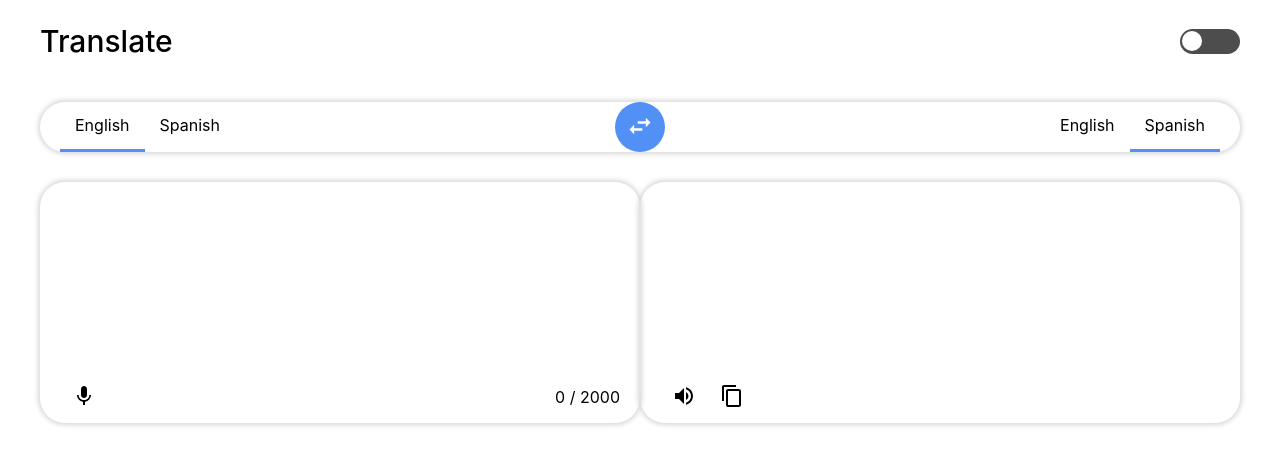
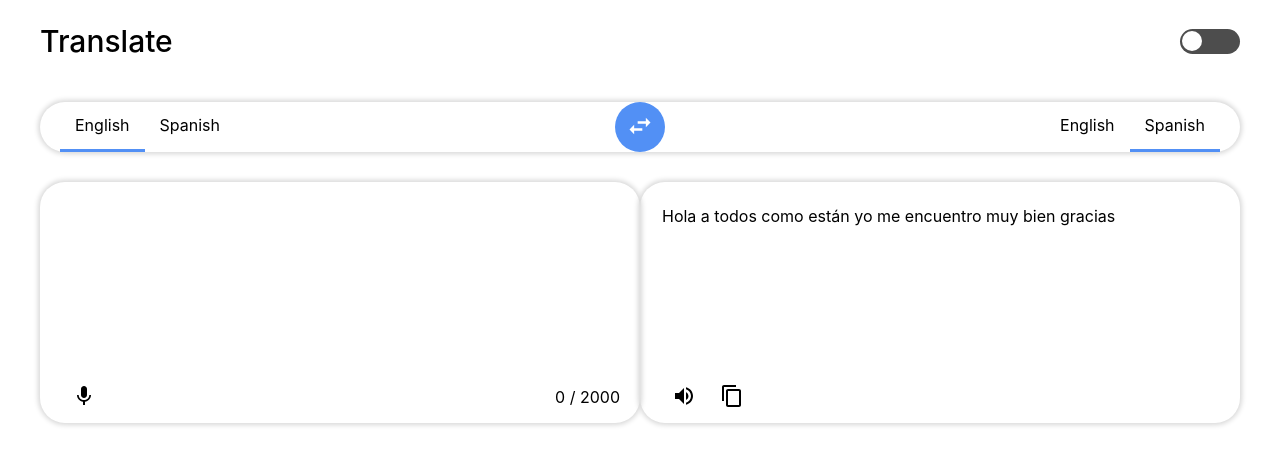
Before and after one commit to armandveloper/translator-app, a React (Create React App) app: page / in a window 1280 px wide. Shown: the top 464 px of the page. Built offline with nearby package versions, Linux system fonts and the light colour scheme.

Commit message:
Copy to clipboard functionality

```diff
--- a/src/components/ResultBox.tsx
+++ b/src/components/ResultBox.tsx
@@ -1,17 +1,25 @@
 import { MdContentCopy, MdVolumeUp } from 'react-icons/md';
 import { TranslateBoxProps } from '../constants/languages';
+import * as clipboard from '../helpers/clipboard';
 import TextBox, { Actions, TextArea } from './TextBox';
 import BtnIcon from './BtnIcon';
+import { useRef } from 'react';
 
 function ResultBox({ language }: TranslateBoxProps) {
+	const text: string =
+		'Hola a todos como están yo me encuentro muy bien gracias';
+
+	const textAreaRef = useRef<HTMLTextAreaElement>(null!);
+
 	return (
 		<TextBox>
-			<TextArea />
+			<TextArea ref={textAreaRef} defaultValue={text} readOnly={true} />
 			<Actions>
 				<BtnIcon aria-label="Listen" data-title="Listen">
 					<MdVolumeUp size="24" color="currentColor" />
 				</BtnIcon>
 				<BtnIcon
+					onClick={() => clipboard.copy(text, textAreaRef.current)}
 					aria-label="Copy translation"
 					data-title="Copy translation"
 				>
--- /dev/null
+++ b/src/helpers/clipboard.ts
@@ -0,0 +1,14 @@
+export const copy = (
+	text: string,
+	element: HTMLInputElement | HTMLTextAreaElement
+): Promise<void> => {
+	if (window.navigator.clipboard !== undefined) {
+		return window.navigator.clipboard.writeText(text);
+	}
+	return new Promise((res) => {
+		element.select();
+		window.document.execCommand('copy');
+		window.getSelection()?.removeAllRanges();
+		res();
+	});
+};
--- a/src/helpers/speech.ts
+++ /dev/null
@@ -1 +0,0 @@
-export const cancelSpeechSynthesis = () => window.speechSynthesis.cancel();
```
